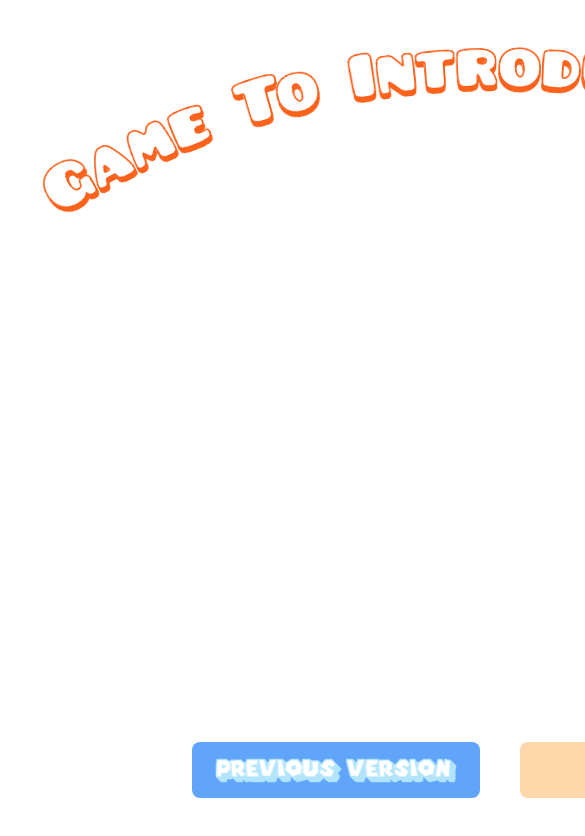
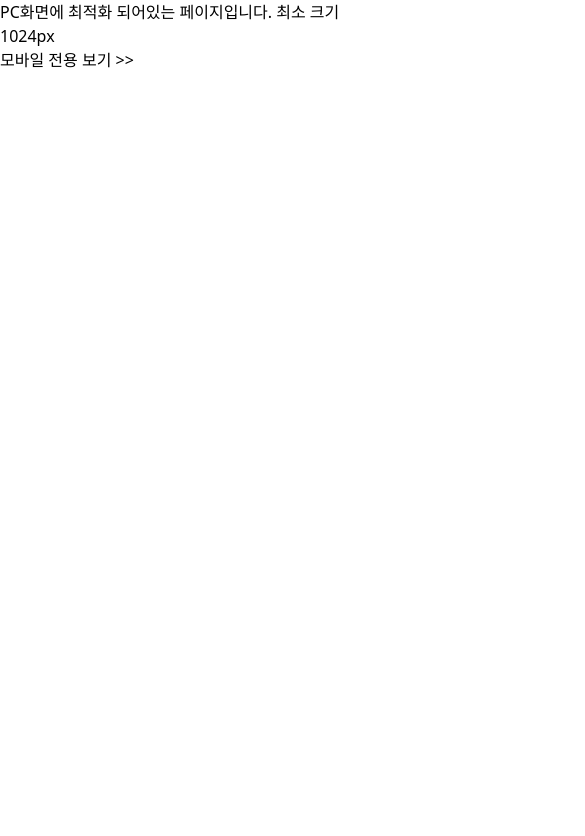
Before and after one commit to Songchanheum/portfoliov2, a Next.js app: page / in a window 390 px wide. Shown: the top 836 px of the page, 585 px wide, since content can reach past the window. Built offline with nearby package versions, Linux system fonts and the light colour scheme.

Commit message:
fix(main): size 정리

```diff
--- a/app/page.tsx
+++ b/app/page.tsx
@@ -3,22 +3,24 @@ import React from "react";
 
 export default function Home() {
   const splash_html = `
-<iframe id="splash_iframe" class="border-none w-[1000px] h-[500px]" src="/splash/main/index.html" scrolling="no" style="top: 0px;">
+<iframe id="splash_iframe" class="border-none w-full h-full text-center" src="/splash/main/index.html" scrolling="no" style="top: 0px;">
 </iframe>
 `;
   return (
     <>
+      <div className="hidden lg:block">
+        <div
+          className="absolute w-screen h-screen min-h-[1080px]"
+          dangerouslySetInnerHTML={{ __html: splash_html }}
+        ></div>
         <div className="grid grid-row-3">
-        <div className="grid place-items-center mt-10">
+          <div className="grid place-items-center mt-10 min-h-[183px]">
             <img
               className="block m-auto"
               src="/images/common/introduce.png"
             ></img>
           </div>
-        <div
-          className="grid place-items-center h-[500px]"
-          dangerouslySetInnerHTML={{ __html: splash_html }}
-        ></div>
+          <div className="grid place-items-center h-[500px]"></div>
           <div className="grid grid-cols-2 place-items-center">
             <Link
               href="https://songchanheum.github.io/portfolio/"
@@ -38,11 +40,20 @@ export default function Home() {
               className="place-self-start"
             >
               <button className="w-72 h-14 mt-5 ml-5 font-bold text-xl border-orange-700 border-none hover:border-dotted border-8 rounded-lg bg-orange-200 hover:bg-orange-400">
-              <img className="block m-auto" src="/images/common/skip.png"></img>
+                <img
+                  className="block m-auto"
+                  src="/images/common/skip.png"
+                ></img>
               </button>
             </Link>
           </div>
         </div>
+      </div>
+      <div className="block lg:hidden">
+        {"PC화면에 최적화 되어있는 페이지입니다. 최소 크기 1024px"}
+        <br />
+        {"모바일 전용 보기 >>"}
+      </div>
     </>
   );
 }
--- a/public/splash/main/main.js
+++ b/public/splash/main/main.js
@@ -12,6 +12,10 @@ window.onload = function () {
   canvas.style.width = W + "px";
   canvas.style.height = H + "px";
   canvas.style.transition = "all 0.5s linear";
+  canvas.style.position = "absolute";
+  canvas.style.top = "220px";
+  canvas.style.left = "50%";
+  canvas.style.transform = "translateX(-50%)";
 
   let type = "wait";
 
--- a/public/splash/start.js
+++ b/public/splash/start.js
@@ -26,6 +26,10 @@ function start() {
   canvas.height = H * 2;
   canvas.style.width = W + "px";
   canvas.style.height = H + "px";
+  canvas.style.position = "absolute";
+  canvas.style.top = "220px";
+  canvas.style.left = "50%";
+  canvas.style.transform = "translateX(-50%)";
 
   document.body.appendChild(canvas);
 
```
Lines whose indentation alone changed are shown as unchanged.
